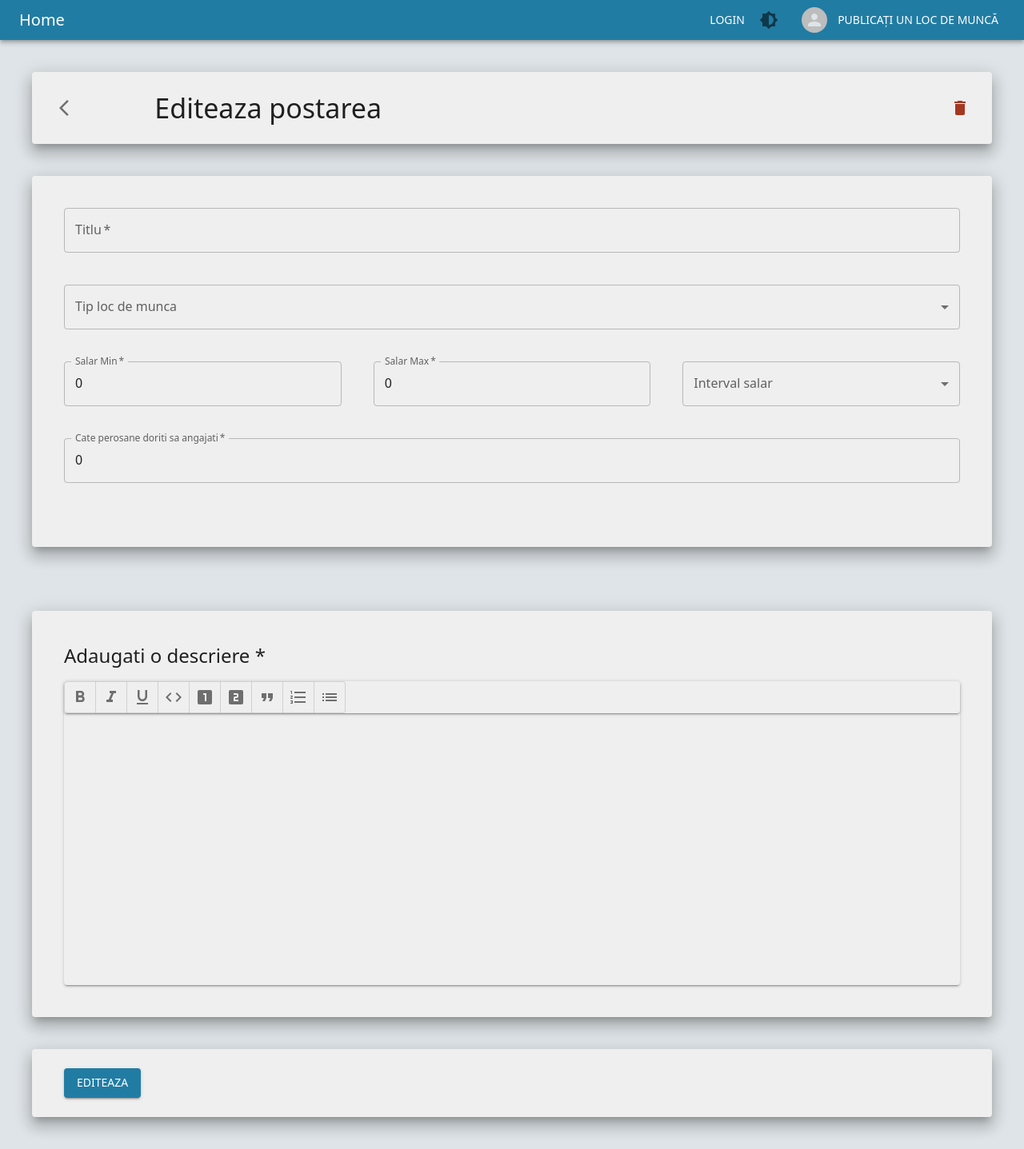
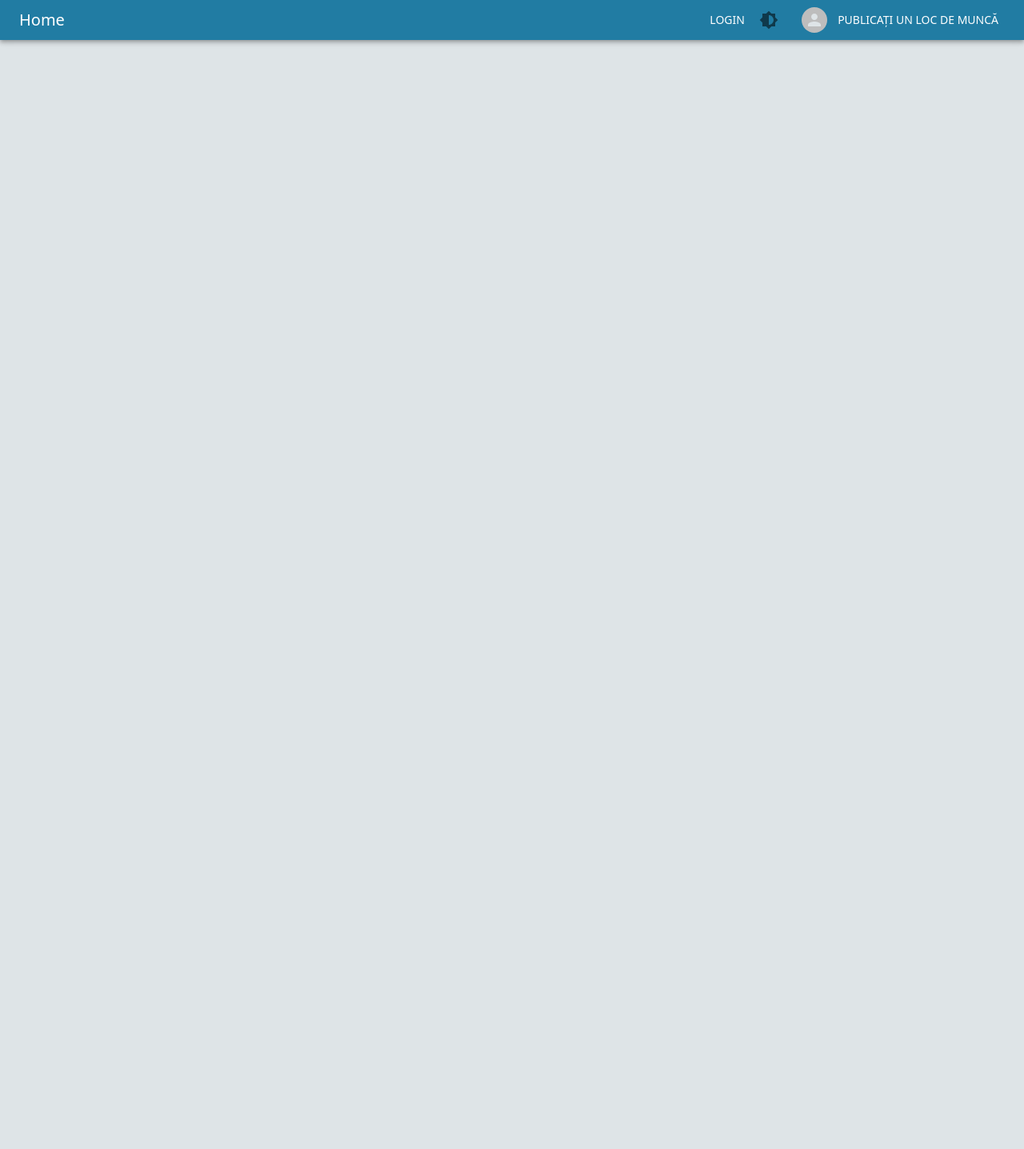
Before and after one commit to 11tibi/employment-app, a React (Create React App) app in the folder frontend/: page /employer/edit-job/1 in a window 1280 px wide. Shown: the whole page at 80% size. After the commit the page ends 800 px from the top, so only its background shows below. Built offline with nearby package versions, Linux system fonts and the light colour scheme; no server answers.

Commit message:
Refactor EditJob component.

```diff
--- a/frontend/src/components/employer/EditJob.jsx
+++ b/frontend/src/components/employer/EditJob.jsx
@@ -21,12 +21,8 @@ const EditJob = () => {
     const [salaryInterval, setSalaryInterval] = useState('');
     const [numberOfEmployees, setNumberOfEmployees] = useState(0);
     const [expiresAt, setExpiresAt] = useState(null);
-    const [description, setDescription] = useState([
-        {
-            type: 'paragraph',
-            children: [{text: ''}],
-        },
-    ]);
+    const [description, setDescription] = useState([]);
+    const [canRender, setCanRender] = useState(false);
 
     const navigate = useNavigate();
 
@@ -44,7 +40,7 @@ const EditJob = () => {
 
             let text = JSON.parse(response.data.description);
             setDescription(text);
-
+            setCanRender(true);
         });
     }, []);
 
@@ -72,21 +68,22 @@ const EditJob = () => {
     }
 
     return (
+
         <Box my={5} mx={5}>
-            <Box xs={12}>
+            {canRender ? (<>
                 <Paper elevation={12}>
                     <Grid container px={2} alignItems={'center'} justify={'center'}>
-                        <Grid xs={1}>
+                        <Grid item xs={1}>
                             <IconButton aria-label="back" size="large" onClick={() => navigate(-1)}>
                                 <ArrowBackIosNewIcon/>
                             </IconButton>
                         </Grid>
-                        <Grid xs={10}>
+                        <Grid item xs={10}>
                             <Typography component="h1" align='left' variant='h4' py={3} mx={5}>
                                 Editeaza postarea
                             </Typography>
                         </Grid>
-                        <Grid xs={1}>
+                        <Grid item xs={1}>
                             <IconButton aria-label="delete" color="error" size="large" sx={{float: "right"}}
                                         onClick={handleDelete}>
                                 <DeleteIcon/>
@@ -94,7 +91,6 @@ const EditJob = () => {
                         </Grid>
                     </Grid>
                 </Paper>
-            </Box>
                 <Paper elevation={12} sx={{my: 10}}>
                     <Box component="div" mx={5} pb={5}>
                         <Grid container spacing={5}>
@@ -199,6 +195,7 @@ const EditJob = () => {
                         </Button>
                     </Box>
                 </Paper>
+            </>) : null}
         </Box>
     )
 }
```
Lines whose indentation alone changed are shown as unchanged.
